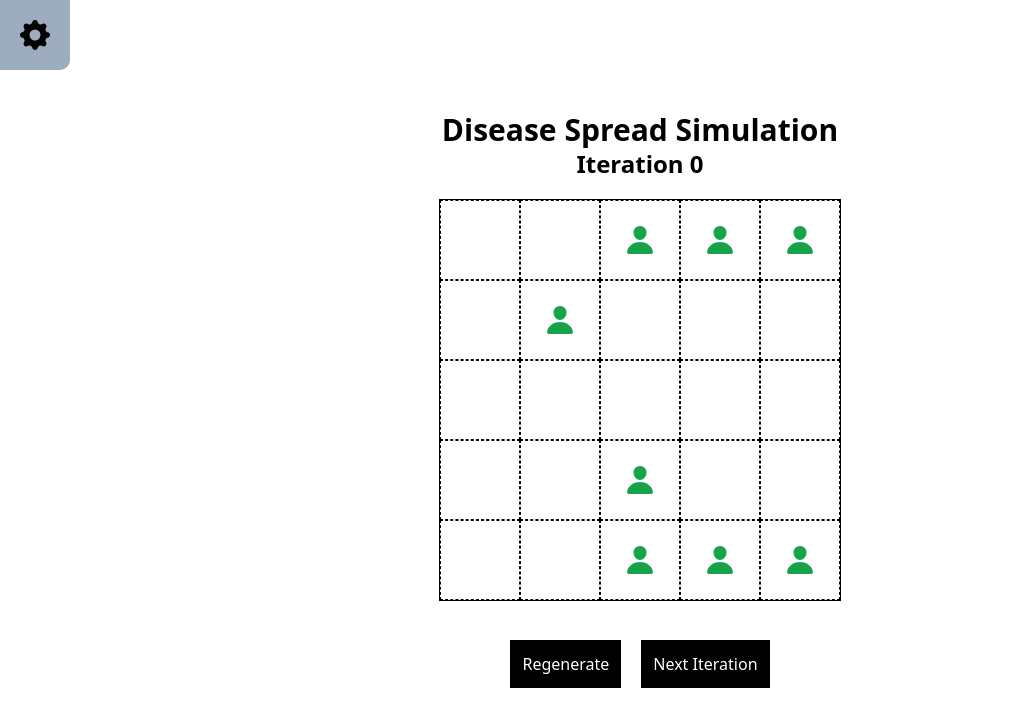
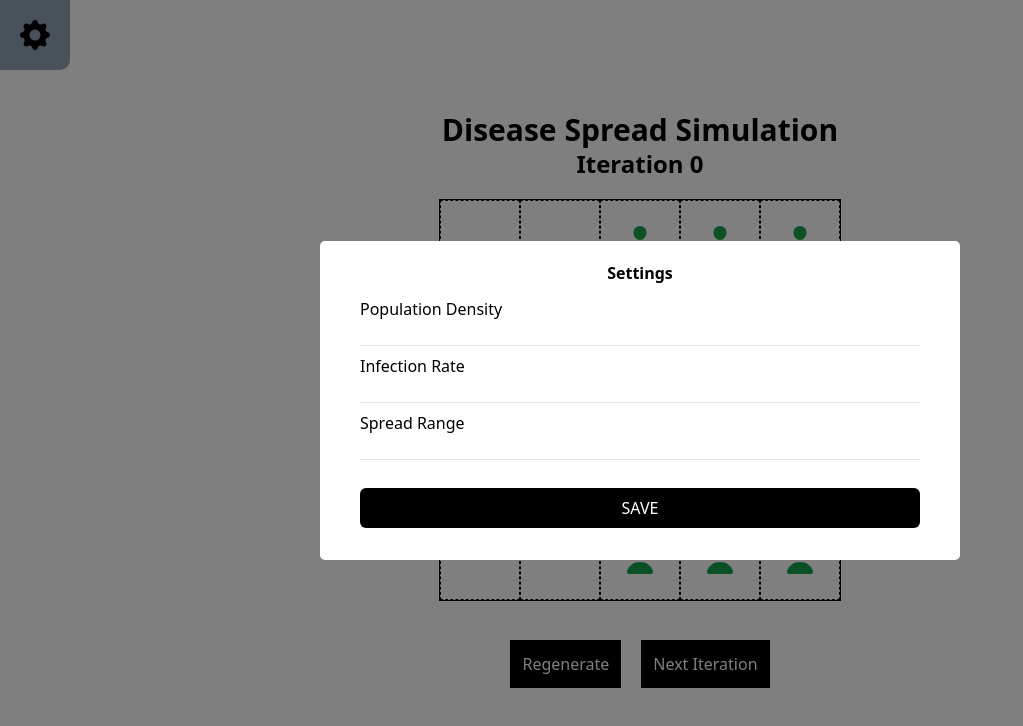
Before and after one commit to ahmadzakiakmal/Pandemic-Spread-Simulation, a Next.js app: page / in a window 1280 px wide. Both pictures are taken after a click on the element 35 px from the left and 35 px from the top of the page. Shown: the top 726 px of the page, without its empty margins (0-1023 px from the left). Built offline with nearby package versions, Linux system fonts and the light colour scheme.

Commit message:
feat: menu component with no functionality yet

```diff
--- a/src/pages/index.jsx
+++ b/src/pages/index.jsx
@@ -1,7 +1,7 @@
 import Image from "next/image";
 import { useEffect, useState } from "react";
 import { IoPerson } from "react-icons/io5";
-import {BsFillGearFill} from "react-icons/bs";
+import { BsFillGearFill } from "react-icons/bs";
 
 function GridBox({ value, showVisuals, index, grid, cols }) {
   return (
@@ -34,6 +34,57 @@ function GridBox({ value, showVisuals, index, grid, cols }) {
   );
 }
 
+function Settings({ saveSettings }) {
+  return (
+    <div className="fixed w-screen h-screen bg-black/50 grid place-items-center">
+      <div className="bg-white py-5 px-10 w-[50%] rounded-[5px]">
+        <h1 className="text-center font-bold">Settings</h1>
+        <form
+          onSubmit={(e) => saveSettings(e)}
+          className="my-3 flex flex-col gap-2"
+        >
+          <div className="flex flex-col">
+            <label htmlFor="populationDensity">Population Density</label>
+            <input
+              className="!outline-none"
+              type="number"
+              name="populationDensity"
+              id="populationDensity"
+            />
+            <hr />
+          </div>
+          <div className="flex flex-col">
+            <label htmlFor="infectionRate">Infection Rate</label>
+            <input
+              className="!outline-none"
+              type="number"
+              name="infectionRate"
+              id="infectionRate"
+            />
+            <hr />
+          </div>
+          <div className="flex flex-col">
+            <label htmlFor="spreadRange">Spread Range</label>
+            <input
+              className="!outline-none"
+              type="number"
+              name="spreadRange"
+              id="spreadRange"
+            />
+            <hr />
+          </div>
+          <button
+            type="submit"
+            className="bg-black text-white rounded-md py-2 mt-5 hover:bg-black/90"
+          >
+            SAVE
+          </button>
+        </form>
+      </div>
+    </div>
+  );
+}
+
 export default function Home() {
   // * Setup Grid
   const [rows, setRows] = useState(5);
@@ -55,6 +106,7 @@ export default function Home() {
 
   // * Variables for Visual Needs
   const [showVisuals, setShowVisuals] = useState(true);
+  const [showSettings, setShowSettings] = useState(false);
 
   // * Utility Variables
   const [refresh, setRefresh] = useState(false);
@@ -154,6 +206,13 @@ export default function Home() {
     }
   }, [iteration]);
 
+  // * Save Settings
+  const saveSettings = (e) => {
+    e.preventDefault();
+    setRefresh(!refresh);
+    setShowSettings(false);
+  };
+
   return (
     <main className="bg-white min-h-screen relative flex flex-col justify-center items-center py-10">
       <h1 className="text-center text-black text-3xl font-bold">
@@ -197,9 +256,13 @@ export default function Home() {
           </div>
         </div>
       </div>
-      <div className="absolute top-0 left-0 p-5 bg-slate-400 rounded-br-[10px] cursor-pointer hover:bg-slate-400/90">
+      <div
+        className="absolute top-0 left-0 p-5 bg-slate-400 rounded-br-[10px] cursor-pointer hover:bg-slate-400/90"
+        onClick={() => setShowSettings(true)}
+      >
         <BsFillGearFill className="text-[30px]" />
       </div>
+      {showSettings && <Settings saveSettings={saveSettings} />}
     </main>
   );
 }
```
